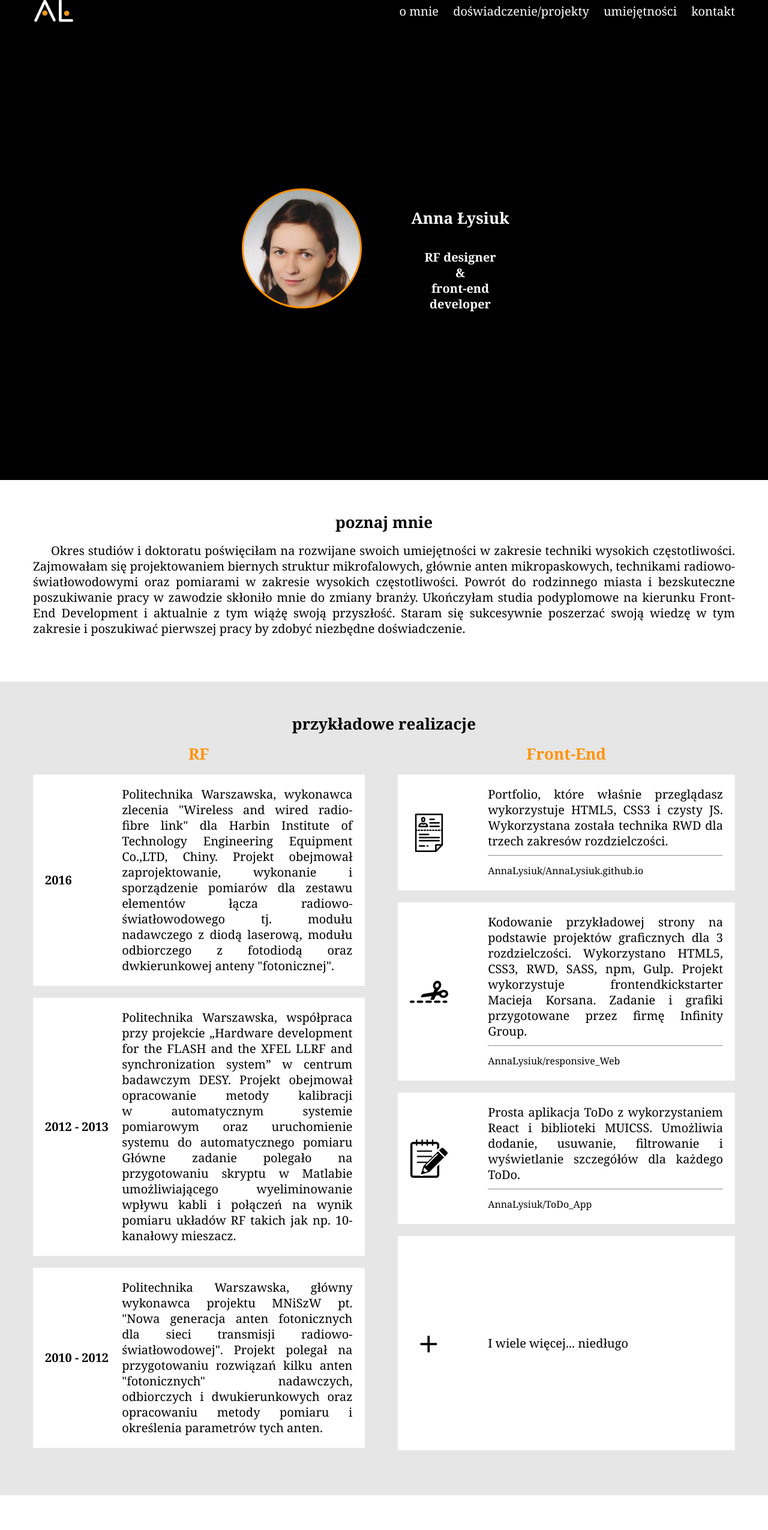
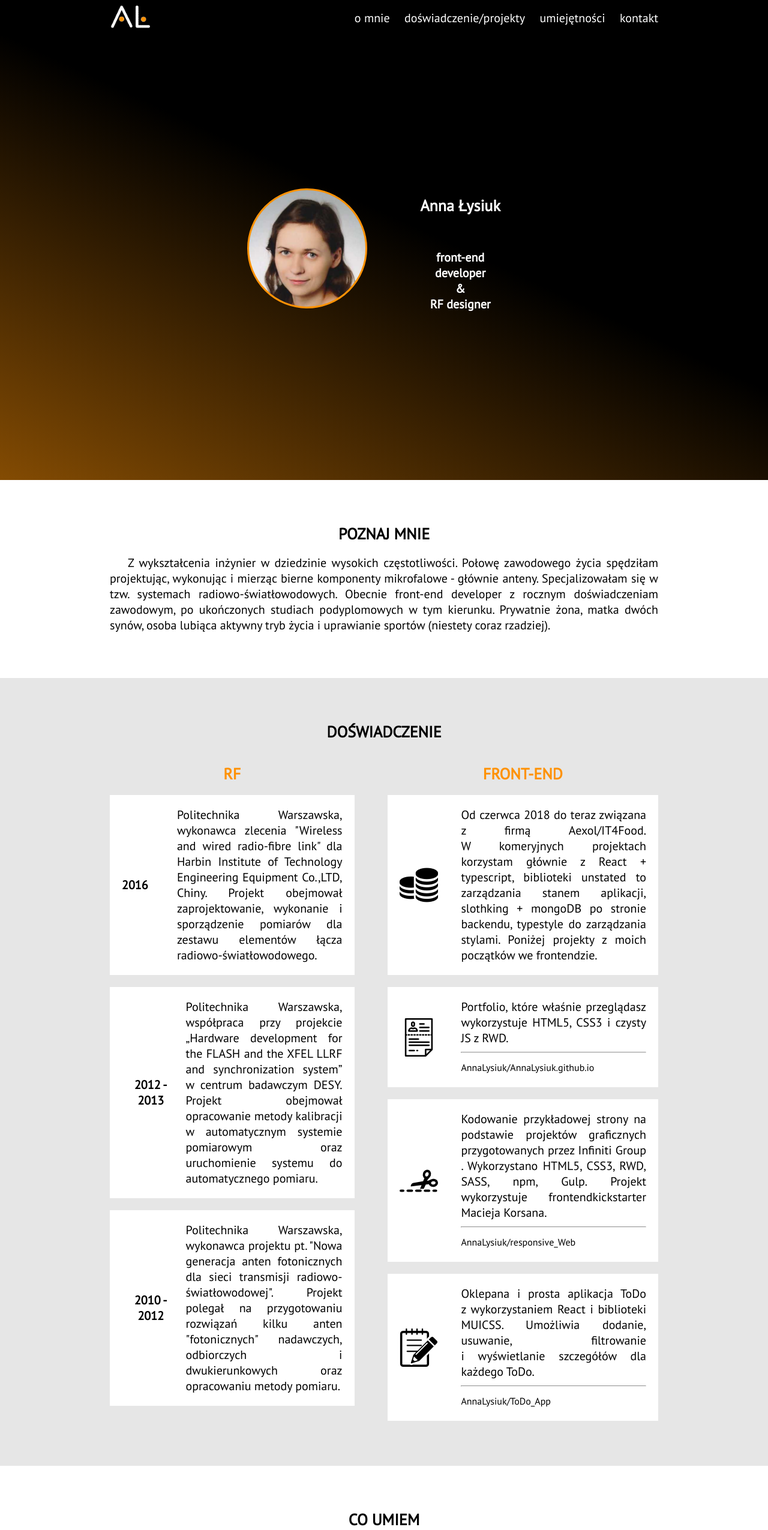
Before and after one commit to AnnaLysiuk/AnnaLysiuk.github.io, a plain HTML site: page index.html in a window 1280 px wide. Shown: the top 2550 px of the page at 60% size. Drawn offline with Linux system fonts and the light colour scheme.

Commit message:
texts and styles updates

```diff
--- a/index.html
+++ b/index.html
@@ -6,13 +6,14 @@
         <meta name="description" content="Curriculum vitae Anna Łysiuk"/>
         <title>Anna Łysiuk</title>
         <meta http-equiv="Content-Type" content="text/html; charset=utf-8"/>
-        <link type="text/css" href="style.css" rel="stylesheet"></link>
+        <link type="text/css" href="style.css" rel="stylesheet" />
         <script type="text/javascript" src="script.js"></script>
         <meta name="viewport" content="width=device-width, initial-scale=1">
     </head>
 
     <body>
         <header class="navigation">
+            <div class="container">
                 <a href="#intro"><img class="navigation__logo" src="img/logo.png" alt="logo AL" height="40px" /></a>
                 <button class="navigation__button" data-js="js__nav"><span></span><span></span><span></span></button>
                 <nav class="navigation__list">
@@ -23,6 +24,7 @@
                     <li><a class="navigation__link" data-js="js__link" href="#kontakt">kontakt</a></li>
                 </ul>
                 </nav>
+            </div>
         </header>
 
         <section class="intro" id="intro">
@@ -31,7 +33,7 @@
                     <div class="profileimg"></div>
                     <div class="intro__data--main">
                         <h1 class="header--main">Anna Łysiuk</h1>
-                        <h2 class="header--secondary">RF designer<br/>&<br/>front-end<br/>developer</h2>
+                        <h2 class="header--secondary">front-end<br/>developer<br/>&<br/>RF designer</h2>
                     </div>
                 </div>
             </div>
@@ -42,7 +44,7 @@
                 <h2 class="header">poznaj mnie</h2>
                 <div class="info__data">
                     <div class="info__data--main">
-                        <span>Okres studiów i doktoratu poświęciłam na rozwijane swoich umiejętności w zakresie techniki wysokich częstotliwości. Zajmowałam się projektowaniem biernych struktur mikrofalowych, głównie anten mikropaskowych, technikami radiowo-światłowodowymi oraz pomiarami w&nbspzakresie wysokich częstotliwości. Powrót do rodzinnego miasta i&nbspbezskuteczne poszukiwanie pracy w zawodzie skłoniło mnie do zmiany branży. Ukończyłam studia podyplomowe na kierunku Front-End Development i&nbspaktualnie z tym wiążę swoją przyszłość. Staram się sukcesywnie poszerzać swoją wiedzę w tym zakresie i&nbspposzukiwać pierwszej pracy by zdobyć niezbędne doświadczenie.</span>
+                        <span>Z wykształcenia inżynier w dziedzinie wysokich częstotliwości. Połowę zawodowego życia spędziłam projektując, wykonując i mierząc bierne komponenty mikrofalowe - głównie anteny. Specjalizowałam się w tzw. systemach radiowo-światłowodowych. Obecnie front-end developer z rocznym doświadczeniam zawodowym, po ukończonych studiach podyplomowych w tym kierunku. Prywatnie żona, matka dwóch synów, osoba lubiąca aktywny tryb życia i uprawianie sportów (niestety coraz rzadziej).</span>
                     </div>
                     <h3 class="field__define">Poznaj mnie w dziedzinie</h3><h3 class="rf" data-js="js__field__rf">RF</h3><h3 class="front active" data-js="js__field__front">Front-End</h3>
                 </div>
@@ -51,25 +53,23 @@
 
         <section class='experience' id="doswiadczenie">
             <div class='container'>
-                 <h2 class="header">przykładowe realizacje</h2>
+                 <h2 class="header">doświadczenie</h2>
                  <div class="experience__data">
                     <div class="data--rf" data-js="js__box__rf">
                         <h3 class="header rf__header">RF</h3>
-                        <div class="data__box"><div><b>2016</b></div><div class="data__text"> Politechnika Warszawska, wykonawca zlecenia "Wireless and wired radio-fibre link" dla Harbin Institute of Technology Engineering Equipment Co.,LTD, Chiny. Projekt obejmował zaprojektowanie, wykonanie i sporządzenie pomiarów dla zestawu elementów łącza radiowo-światłowodowego tj. modułu nadawczego z diodą laserową, modułu odbiorczego z fotodiodą oraz dwkierunkowej anteny "fotonicznej".</div></div>
-                        <div class="data__box"><div><b>2012 - 2013</b></div><div class="data__text"> Politechnika Warszawska, współpraca przy projekcie „Hardware development for the FLASH and the XFEL LLRF and synchronization system” w centrum badawczym DESY. Projekt obejmował opracowanie metody kalibracji w&nbspautomatycznym systemie pomiarowym oraz uruchomienie systemu do automatycznego pomiaru Główne zadanie polegało na przygotowaniu skryptu w Matlabie umożliwiającego wyeliminowanie wpływu kabli i połączeń na wynik pomiaru układów RF takich jak np. 10-kanałowy mieszacz.</div></div>
-                        <div class="data__box"><div><b>2010 - 2012</b></div><div class="data__text"> Politechnika Warszawska, główny wykonawca projektu MNiSzW pt. "Nowa generacja anten fotonicznych dla sieci transmisji radiowo-światłowodowej". Projekt polegał na przygotowaniu rozwiązań kilku anten "fotonicznych" nadawczych, odbiorczych i dwukierunkowych oraz opracowaniu metody pomiaru i określenia parametrów tych anten.</div></div>
+                        <div class="data__box"><div class="title"><b>2016</b></div><div class="data__text"> Politechnika Warszawska, wykonawca zlecenia "Wireless and wired radio-fibre link" dla Harbin Institute of Technology Engineering Equipment Co.,LTD, Chiny. Projekt obejmował zaprojektowanie, wykonanie i sporządzenie pomiarów dla zestawu elementów łącza radiowo-światłowodowego.</div></div>
+                        <div class="data__box"><div class="title"><b>2012 - 2013</b></div><div class="data__text"> Politechnika Warszawska, współpraca przy projekcie „Hardware development for the FLASH and the XFEL LLRF and synchronization system” w centrum badawczym DESY. Projekt obejmował opracowanie metody kalibracji w&nbspautomatycznym systemie pomiarowym oraz uruchomienie systemu do automatycznego pomiaru.</div></div>
+                        <div class="data__box"><div class="title"><b>2010 - 2012</b></div><div class="data__text"> Politechnika Warszawska, wykonawca projektu pt. "Nowa generacja anten fotonicznych dla sieci transmisji radiowo-światłowodowej". Projekt polegał na przygotowaniu rozwiązań kilku anten "fotonicznych" nadawczych, odbiorczych i dwukierunkowych oraz opracowaniu metody pomiaru.</div></div>
                     </div>
                     <div class="data--front active" data-js="js__box__front">
                         <h3 class="header front__header">Front-End</h3>
-                        <div class="data__box"><div class="icon portfolio__icon"></div><div class="data__text">Portfolio, które właśnie przeglądasz wykorzystuje HTML5, CSS3 i czysty JS. Wykorzystana została technika RWD dla trzech zakresów rozdzielczości. <hr/><a href="https://github.com/AnnaLysiuk/AnnaLysiuk.github.io" class="project__link">AnnaLysiuk/AnnaLysiuk.github.io</a></div></div>
-                        <div class="data__box"><div class="icon cut__icon"></div><div class="data__text">Kodowanie przykładowej strony na podstawie projektów graficznych dla 3 rozdzielczości. Wykorzystano HTML5, CSS3, RWD, SASS, npm, Gulp. Projekt wykorzystuje <a href="https://github.com/maciejkorsan/frontendkickstarter">frontendkickstarter</a> Macieja Korsana. Zadanie i grafiki przygotowane przez firmę Infinity Group. <hr/><a href="http://github.com/AnnaLysiuk/responsive_Web" class="project__link">AnnaLysiuk/responsive_Web</a></div></div>
-                        <div class="data__box"><div class="icon todo__icon"></div><div class="data__text">Prosta aplikacja ToDo z wykorzystaniem React i biblioteki <a href="https://www.muicss.com/">MUICSS</a>. Umożliwia dodanie, usuwanie, filtrowanie i wyświetlanie szczegółów dla każdego ToDo. <hr/><a href="https://github.com/AnnaLysiuk/ToDo_App" class="project__link">AnnaLysiuk/ToDo_App</a></div></div>
-                        <div class="data__box add"><div class="icon">+</div><div class="data__text add" data-js="js__add__experience">I wiele więcej... niedługo</div></div>
+                        <div class="data__box"><div class="icon stack__icon"></div><div class="data__text">Od czerwca 2018 do teraz związana z&nbspfirmą Aexol/IT4Food. W&nbspkomeryjnych projektach korzystam głównie z React + typescript, biblioteki unstated  to zarządzania stanem aplikacji, slothking + mongoDB po stronie backendu, typestyle do zarządzania stylami. Poniżej projekty z&nbspmoich początków we frontendzie.</div></div>
+                        <div class="data__box"><div class="icon portfolio__icon"></div><div class="data__text">Portfolio, które właśnie przeglądasz wykorzystuje HTML5, CSS3 i czysty JS z RWD. <hr/><a href="https://github.com/AnnaLysiuk/AnnaLysiuk.github.io" class="project__link">AnnaLysiuk/AnnaLysiuk.github.io</a></div></div>
+                        <div class="data__box"><div class="icon cut__icon"></div><div class="data__text">Kodowanie przykładowej strony na podstawie projektów graficznych przygotowanych przez Infiniti Group . Wykorzystano HTML5, CSS3, RWD, SASS, npm, Gulp. Projekt wykorzystuje <a href="https://github.com/maciejkorsan/frontendkickstarter" style="cursor: pointer">frontendkickstarter</a> Macieja Korsana. <hr/><a href="http://github.com/AnnaLysiuk/responsive_Web" class="project__link">AnnaLysiuk/responsive_Web</a></div></div>
+                        <div class="data__box"><div class="icon todo__icon"></div><div class="data__text">Oklepana i prosta aplikacja ToDo z&nbspwykorzystaniem React i&nbspbiblioteki <a href="https://www.muicss.com/">MUICSS</a>. Umożliwia dodanie, usuwanie, filtrowanie i&nbspwyświetlanie szczegółów dla każdego ToDo. <hr/><a href="https://github.com/AnnaLysiuk/ToDo_App" class="project__link">AnnaLysiuk/ToDo_App</a></div></div>
                     </div>
                 </div>
-
             </div>
-
         </section>
 
         <section class='abilities' id="umiejetnosci">
@@ -78,22 +78,20 @@
                 <div class="abilities__data">
                     <div class="data--rf" data-js="js__box__rf">
                         <h3 class="header rf__header">RF</h3>
-                        <div class="data__box"><div class="icon matlab__icon"></div><div class="data__text">Z pakietu Matlab korzystałam głównie do obróbki i prezentacji wyników pomiarów oraz komunikacji ze sprzętem pomiarowym celem jego zdalnego uruchamiania. Korzystałam także z możliwości obiektowego programowania w Matlabie.</div></div>
-                        <div class="data__box"><div class="icon feko__icon"></div><div class="data__text">Programu FEKO używałam do projektowania anten głównie mikropaskowych, ale także do symulacji zachowania elementów toru radiowo-światłowodowego np. obudów diod laserowych czy fotodiod. </div></div>
-                        <div class="data__box"><div class="icon awr__icon"></div><div class="data__text">Oprogramowanie AWR wykorzystywałam do projektowania biernych struktur mikrofalowych takich jak linie doprowadzające, dzielniki mocy, filtry, układy dopasowujące. W stopniu podstawowym znam także oprogramowania ADS oraz Altium Designer.</div></div>
-                        <div class="data__box"><div class="icon sprzet__icon"></div><div class="data__text">Posiadam wysokie umiejętności w posługiwaniu się mikrofalowym sprzętem pomiarowym: analizatorami widma, sygnałów, obwodów, generatorami mikrofalowymi i sygnałów, oscyloskopami. Przez kilka lat prowadziłam laboratoria studenckie z przedmiotów "Podstawy Radiokomunikacji" oraz współautorskiego przedmiotu "Nowe techniki transmisji radiowej".</div></div>
+                        <div class="data__box"><div class="icon matlab__icon"></div><div class="data__text">Z pakietu Matlab korzystałam głównie do obróbki i prezentacji wyników pomiarów oraz komunikacji ze sprzętem pomiarowym.</div></div>
+                        <div class="data__box"><div class="icon feko__icon"></div><div class="data__text">Programu FEKO używałam do projektowania anten głównie mikropaskowych, ale także do symulacji zachowania elementów toru radiowo-światłowodowego.</div></div>
+                        <div class="data__box"><div class="icon awr__icon"></div><div class="data__text">Oprogramowanie AWR wykorzystywałam do projektowania biernych struktur mikrofalowych. W stopniu podstawowym znam także oprogramowania ADS oraz Altium Designer.</div></div>
+                        <div class="data__box"><div class="icon sprzet__icon"></div><div class="data__text">Umiem posługiwać się mikrofalowym sprzętem pomiarowym: analizatorami widma, sygnałów, obwodów, generatorami mikrofalowymi i sygnałów. Przez kilka lat prowadziłam laboratoria studenckie z przedmiotów "Podstawy Radiokomunikacji" oraz współautorskiego przedmiotu "Nowe techniki transmisji radiowej".</div></div>
                     </div>
                     <div class="data--front active" data-js="js__box__front">
                         <h3 class="header front__header">Front-End</h3>
-                        <div class="data__box"><div class="icon html__icon"></div><div class="data__text">Stosuję tradycyjne bloki, listy, elementy formularza, tagi audio i video. Korzystam z podziału strony www z wykorzystaniem header, nav, aside, section, footer. Staram się stosować nazewnictwo klas zgodnie z metodologią BEM.</div></div>
-                        <div class="data__box"><div class="icon css__icon"></div><div class="data__text">Potrafię stworzyć proste animacje z wykorzystaniem transform, transtition i animate, korzystać z svg animując je. Korzystam z media queries, znam metodologię sass. </div></div>
-                        <div class="data__box"><div class="icon js__icon"></div><div class="data__text">Programowanie zaczynałam od C, C++, Javy, które umiem w stopniu podstawowym i Matlaba, z którego korzystałam intensywnie przez kilka lat. Potrafię pisać w czystym JS, a także z wykorzystaniem JQuery. Obecnie uczę się biblioteki React JS. </div></div>
-                        <div class="data__box"><div class="icon photoshop__icon"></div><div class="data__text">Potrafię stworzyć prosty projekt graficzny. Umiem odczytać parametry elementów projektu przygotowanego przez grafika.</div></div>
-                        <div class="data__box add"><div class="icon">+</div><div class="data__text add" data-js="js__add__ability">I wiele więcej... niedługo</div></div>
+                        <div class="data__box"><div class="icon js__icon"></div><div class="data__text">Potrafię pisać w czystym JS, a także z&nbspwykorzystaniem JQuery. Obecnie korzystam głównie z bliblioteki React, szlifując pisanie w typescript. Programowanie zaczynałam od C, C++, Javy, które umiem w stopniu podstawowym i Matlaba, z którego korzystałam intensywnie przez kilka lat.</div></div>
+                        <div class="data__box"><div class="icon html__icon"></div><div class="data__text">Stosuję tradycyjne bloki, listy, elementy formularza, tagi audio i video.</div></div>
+                        <div class="data__box"><div class="icon css__icon"></div><div class="data__text">Potrafię stworzyć proste animacje, korzystać z svg animując je. Obecnie korzystam głównie z biblioteki typestyle.</div></div>
+                        <div class="data__box"><div class="icon photoshop__icon"></div><div class="data__text">Potrafię stworzyć prosty projekt graficzny. Umiem korzystać z projektu przygotowanego przez grafika. Obecnie do współpracy z&nbspgrafikami wykorzystuję Figmę.</div></div>
                     </div>
                 </div>
             </div>
-
         </section>
 
         <section class='contact' id="kontakt">
@@ -102,7 +100,7 @@
                 <div class="contact__data">
                     <div class="data__box"><div class="icon city__icon"></div><div>Białystok</div></div>
                     <div class="data__box"><div class="icon mail__icon"></div><div><a href="mailto:anna.lysiuk86@gmail.com">anna.lysiuk86@gmail.com</a></div></div>
-                    <div class="data__box"><div class="icon phone__icon"></div><div>+48 663 642 224</div></div>
+                    <div class="data__box"><div class="icon phone__icon"></div><div><a href="tel:663642224">+48 663 642 224</a></div></div>
                     <div class="data__box"><div class="icon github__icon"></div><div><a href="http://github.com/AnnaLysiuk" class="github__link">github.com/AnnaLysiuk</a></div></div>
                 </div>
             </div>
--- a/script.js
+++ b/script.js
@@ -52,18 +52,4 @@ window.addEventListener("load", function() {
 	function addClass(item){
 		item.classList.add("active");
 	}
-
-	isResized();
-	window.addEventListener("resize", isResized);
-
-	function isResized(){
-		var rf = document.getElementsByClassName("data--rf");
-		var front = document.getElementsByClassName("data--front");
-		var addExpirience = document.querySelector("[data-js='js__add__experience']");
-		var addAbility = document.querySelector("[data-js='js__add__ability']");
-		var diff = rf[0].offsetHeight - front[0].offsetHeight;
-		addExpirience.style.lineHeight = (diff+48).toString() + "px";
-		var diff2 = rf[1].offsetHeight - front[1].offsetHeight;
-		addAbility.style.lineHeight = (diff2+48).toString() + "px";
-	}
 });
--- a/style.css
+++ b/style.css
@@ -1,3 +1,5 @@
+@import url('https://fonts.googleapis.com/css?family=PT Sans');
+
 * {
     box-sizing: border-box;
 }
@@ -6,7 +8,7 @@ html {
     padding: 0;
 }
 body {
-    font-family: Georgia, Serif;
+    font-family: 'PT Sans', 'Georgia', 'Serif';
     margin: 0;
     font-size: 16px;
 }
@@ -14,13 +16,17 @@ body {
     padding: 55px 25px;
 }
 .navigation {
-    height: 40px;
+    height: 60px;
     position: fixed;
     top: 0;
     z-index: 10;
     width: 100%;
     background-color: black;
-    padding: 0 25px;
+}
+.navigation > .container{
+    padding-top: 10px;
+    margin: 0;
+    margin: 0 auto;
 }
 .navigation_logo{
     float: left;
@@ -37,6 +43,7 @@ body {
     width: 50px;
     height: 40px;
     position: relative;
+    cursor: pointer;
 }
 .navigation__button span {
     display: block;
@@ -86,7 +93,8 @@ body {
 }
 .intro {
     height: 100vh;
-    background-color: black;
+    /* background-color: black; */
+    background-image: linear-gradient(25deg, #ff9205 -50%, black 53.38%);
     background-size: contain;
     position: relative;
 }
@@ -118,8 +126,9 @@ body {
 .header {
     font-size: 26px;
     line-height: 30px;
+    text-transform: uppercase;
     margin: 0;
-    margin-bottom: 20px;
+    margin: 20px 0;
     padding: 0;
     text-align: center;
 }
@@ -130,7 +139,7 @@ body {
     color: white;
     font-size: 26px;
     margin: 0;
-    padding-bottom: 40px;
+    padding-bottom: 60px;
 }
 .header--secondary{
     color: white;
@@ -138,18 +147,23 @@ body {
     padding: 0 50px;
     margin: 0;
 }
-.experience > .container{
+.experience{
     background-color: #e6e6e6;
 }
 .field__define, .rf, .front{
     color: #e6e6e6;
-    display: inline-block;
+    /* display: inline-block; */
     margin: 0;
+    margin-top: 20px;
     padding: 0;
     padding-left: 5px;
 }
 .field__define{
     color: black;
+}
+.rf, .front{
+    cursor: pointer;
+    display: block;
 }
 .rf.active, .front.active{
     color: #ff9205;
@@ -159,7 +173,7 @@ body {
     display: none;
 }
 .data--front.active, .data--rf.active{
-    display: block;
+    display: table-cell;
 }
 .data__box{
     background-color: white;
@@ -168,6 +182,9 @@ body {
     font-size: 20px;
     line-height: 26px;
     text-align: center;
+}
+.data__box > .title{
+    margin-right: 10px;
 }
 .data__box.add{
     display: none;
@@ -180,6 +197,7 @@ body {
 }
 .project__link{
     font-size: 14px;
+    cursor: pointer;
 }
 .abilities__data > .data--front > .data__box, .abilities__data > .data--rf > .data__box{
     background-color: #e6e6e6;
@@ -217,11 +235,16 @@ body {
 .photoshop__icon{
     background: url('img/photoshop.png') top center;
 }
-.contact > .container{
+.stack__icon{
+    background: url('img/stack.png') top center;
+}
+.contact{
+    background-color: #e6e6e6;
+}
+/* .contact > .container{
     margin: 0;
-    background-color: #e6e6e6;
     text-align: center;
-}
+} */
 .contact__container{
     display: inline-block;
     padding: 20px 20px;
@@ -241,6 +264,7 @@ body {
 .data__box a{
     text-decoration: none;
     color: black;
+    cursor: pointer;
 }
 .footer__data {
     height: 70px;
@@ -314,17 +338,31 @@ body {
         display: inline-block;
         color: white;
     }
-    .navigation{
-        padding: 0 55px;
+    .navigation > .container{
+        padding: 0 25px;
     }
 }
 
 @media (min-width: 1280px){
+    .container{
+        width: 80%;
+        max-width: 1330px;
+        margin: 0 auto;
+    }
     .navigation{
         width: 100%;
+        height: 60px;
+    }
+    .navigation > .container{
+        width: 80%;
+        max-width: 1330px;
         display: flex;
         align-items: center;
         justify-content: space-between;
+        height: 100%;
+        padding: 0 55px;
+        margin: 0;
+        margin: 0 auto;
     }
     .navigation__button{
         display: none;
@@ -338,9 +376,13 @@ body {
         display: inline-block;
         padding-left: 20px;
     }
+    .navigation_logo{
+        width: 40%
+    }
     .navigation__list{
+        width: 60%;
         display: flex;
-        align-items: center;
+        justify-content: flex-end;
     }
     .intro__data{
         text-align: center;
@@ -399,7 +441,7 @@ body {
         visibility: hidden;
         background-color: black;
         position: absolute;
-        top: 40px;
+        top: 60px;
         left: 0;
         height: 100vh;
         width: 100vw;
```
Also changed, not shown: img/stack.png (added), img/ts.svg (added). Lines whose indentation alone changed are shown as unchanged.
